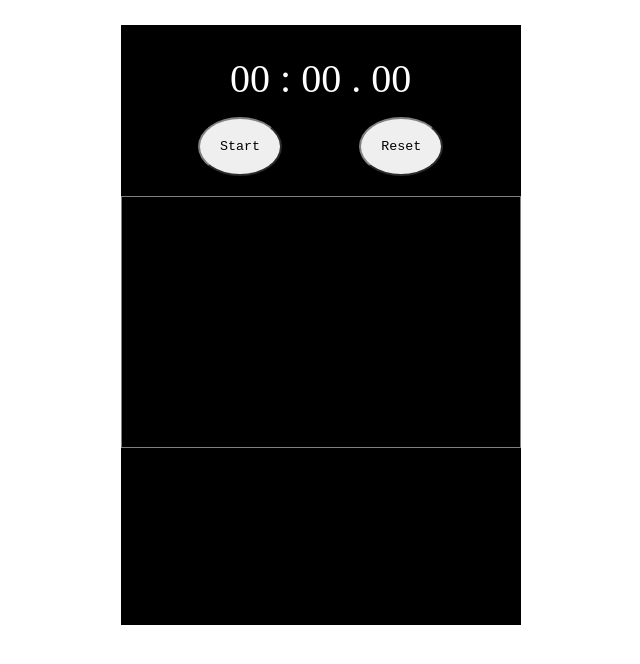
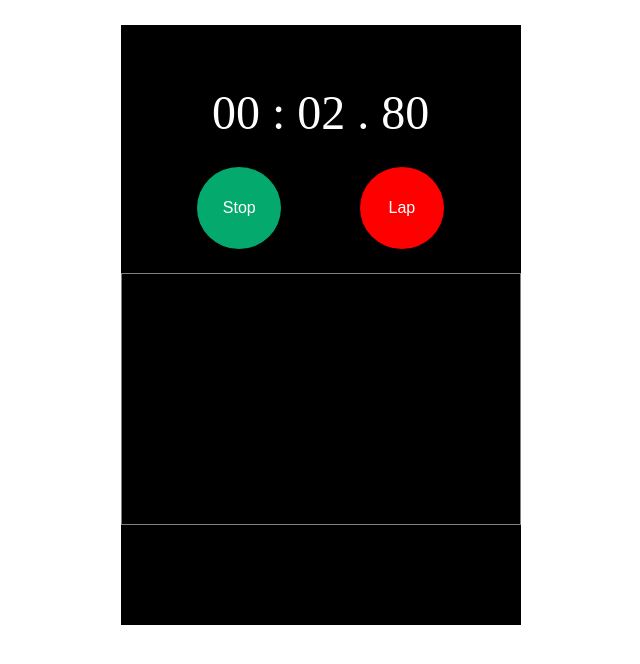
Before and after one commit to nikitagawde10/StopWatch, a plain HTML site: page index.html in a window 1280 px wide. Both pictures are taken after a click on the button "Start". Shown: the whole page, without its empty margins (393-1033 px from the left). Drawn offline with Linux system fonts and the light colour scheme.

Commit message:
fixing buttons

```diff
--- a/index.html
+++ b/index.html
@@ -11,12 +11,12 @@
             <!-- <h1>Stopwatch</h1> -->
         </div>
         <div id="displayTimerDiv" style="
-    padding-top: 30px;
+    padding-top: 60px;
     text-align: center;
-    font-size: 40px;
-    height: 50px;
+    height: 78px;
     color: white;
-    margin-bottom: 3%;
+    margin: 0%;
+    font-size: xxx-large;
 ">
         <!-- <div id="displayTimerDiv"> -->
             00 : 00 . 00
--- a/lapCounter.js
+++ b/lapCounter.js
@@ -1,4 +1,8 @@
 import getFormattedTime from "./timeCalculator.js";
+import printText from './timerFunctions.js';
+let lapArray = [];
+let numOfLaps = 0;
+const laps = document.getElementsByClassName("laps")[0];
 
 export default function lapTimerFunction(lapTimeStampWhenLapButtonClicked, startButtonClickedTime) {
     console.log('Testing function lap');
@@ -6,8 +10,8 @@ export default function lapTimerFunction(lapTimeStampWhenLapButtonClicked, start
     let minimumLapTime = Number.MAX_VALUE;
     let maximumLapTime = Number.MIN_VALUE;
 
-    console.log("Stopwatch start time is " + getFormattedTime(lapTimeStampWhenLapButtonClicked));
-    print(getFormattedTime(lapTimeStampWhenLapButtonClicked));
+    console.log("Stopwatch start time is " + getFormattedTime(startButtonClickedTime));
+    // printText(getFormattedTime(lapTimeStampWhenLapButtonClicked));
 
     const li = document.createElement("li");
     const number = document.createElement("span");
--- a/script.js
+++ b/script.js
@@ -1,29 +1,29 @@
 import getFormattedTime from './timeCalculator.js';
-import {resetTimerClicked, startTimerFunction, pauseTimer} from './timerFunctions.js';
+// import {
+//     resetTimerClicked,
+//     startTimerFunction,
+//     pauseTimer
+// } from './timerFunctions.js';
+import  printText  from './timerFunctions.js';
 import lapTimerFunction from './lapCounter.js';
 let passedTime = 0;
 let timerInterval;
 let startStopButton = document.getElementById("startStopButton");
 let lapResetButton = document.getElementById("lapResetButton");
-let numOfLaps = 0;
+
 const laps = document.getElementsByClassName("laps")[0];
 let runningStatus = false;
-let startStopstatus = "stop";
-
-function print(text) {
-    document.getElementById("displayTimerDiv").innerHTML = text;
-}
+let startButtonClickedTime;
 
 
 startStopButton.onclick = () => {
-    if (!runningStatus) { //false condition click on start
-        startStopButton.innerHTML //CHANGE BTN TEXT
-        // startStopstatus = "start" dont need
+    if (!runningStatus) { //true condition clicked on start, change text to stop, change reset to laps,
+        startStopButton.innerHTML = "Stop"
+        lapResetButton.innerHTML = "Lap"
         runningStatus = true;
         startTimerFunction();
     } else {
-        // stopTimerClicked(); //handle button text
-        startStopstatus = "stop"
+        lapResetButton.innerHTML = "reset"
         runningStatus = false;
         pauseTimer(); // pause the timer
     }
@@ -37,15 +37,56 @@ startStopButton.onclick = () => {
 
 lapResetButton.onclick = () => {
     let lapTimeStampWhenLapButtonClicked = Date.now();
-    console.log("this is lap time stamp when lap is clicked "+lapTimeStampWhenLapButtonClicked);
+    console.log("this is lap time stamp when lap is clicked " + getFormattedTime(lapTimeStampWhenLapButtonClicked));
     if (!runningStatus) { //true condition
-        startStopstatus = "stop";
         let lapTimeStampWhenLapButtonClicked = Date.now();
-        lapTimerFunction(lapTimeStampWhenLapButtonClicked,startButtonClickedTime);
-        runningStatus = false;
-    } else {
-        console.log("this is lap time stamp when lap is clicked "+lapTimeStampWhenLapButtonClicked);
+        lapResetButton.innerHTML = "lap";
+        startStopButton.innerHTML = "stop";
+        lapTimerFunction(lapTimeStampWhenLapButtonClicked, startButtonClickedTime);
+        runningStatus = true;
+        console.log("After clicking lap button the running status is " + runningStatus);
+
+    } else if(runningStatus){
+        lapResetButton.innerHTML = "reset";
         resetTimerClicked();
-        startTimerClicked();
     }
 }
+
+export function startTimerClicked() {
+    if (startStopstatus == "start") {
+        startStopButton.innerHTML = "Stop";
+        lapResetButton.innerHTML = "Lap";
+    } else if (startStopstatus == "stop") {
+        startStopButton.innerHTML = "Start";
+        lapResetButton.innerHTML = "Reset";
+    }
+}
+
+export function resetTimerClicked() {
+    clearInterval(timerInterval);
+    printText("00 : 00 : 00");
+    passedTime = 0;
+    numOfLaps = 0;
+    laps.innerHTML = '';
+    // laps.append(resetButton);
+    // showStartPauseButton("Start");
+    // showLapResetButton("Reset");
+}
+
+export function startTimerFunction() {
+    let startButtonClickedTime = Date.now();
+    console.log("this is start button clicked time " + getFormattedTime(startButtonClickedTime));
+    timerInterval = setInterval(function printTime() {
+        passedTime = Date.now() - startButtonClickedTime;
+        printText(getFormattedTime(passedTime));
+    }, 10);
+    // showStartPauseButton("Pause");
+    // // showStartPauseButton("Stop");
+    // ShowLapResetButton("LAP");
+}
+
+export function pauseTimer() {
+    clearInterval(timerInterval);
+    console.log(passedTime);
+    // showStartPauseButton("PLAY");
+}
--- a/style.css
+++ b/style.css
@@ -24,18 +24,16 @@
 .buttonsDiv {
     display: flex;
     justify-content: space-evenly;
+    height: 15%;
 }
 
 .textBtn {
-    border-color: gray;
-    padding: 5%;
-    font-family: monospace;
-    border-radius: 60%;
+    width: 21%;
 }
 
 button:hover {
     cursor: pointer;
-    background-color: green;
+    background-color: grey;
 }
 
 #displayLapDiv {
@@ -81,3 +79,29 @@ button:hover {
     margin: 5px;
 
 }
+#startStopButton{
+    background-color: #04AA6D; /* Green */
+    border: none;
+    color: white;
+    padding: 20px;
+    text-align: center;
+    text-decoration: none;
+    display: inline-block;
+    font-size: 16px;
+    margin: 4px 2px;
+    cursor: pointer;
+    border-radius: 50%;
+}
+#lapResetButton{
+    background-color: red;
+    border: none;
+    color: white;
+    padding: 20px;
+    text-align: center;
+    text-decoration: none;
+    display: inline-block;
+    font-size: 16px;
+    margin: 4px 2px;
+    cursor: pointer;
+    border-radius: 50%;
+}
--- a/timerFunctions.js
+++ b/timerFunctions.js
@@ -1,37 +1,10 @@
-export function resetTimerClicked() {
-    clearInterval(timerInterval);
-    print("00 : 00 : 00");
-    passedTime = 0;
-    numOfLaps = 0;
-    laps.innerHTML = '';
-    // laps.append(resetButton);
-    // showStartPauseButton("Start");
-    // showLapResetButton("Reset");
+import getFormattedTime from "./timeCalculator.js";
+
+
+
+
+
+
+export default function printText(text) {
+    document.getElementById("displayTimerDiv").innerHTML = text;
 }
-
-export function startTimerFunction() {
-    let startButtonClickedTime = Date.now();
-    console.log("this is start button clicked time " + getFormattedTime(startButtonClickedTime));
-    timerInterval = setInterval(function printTime() {
-        passedTime = Date.now() - startButtonClickedTime;
-        print(getFormattedTime(passedTime));
-    }, 1000);
-    // showStartPauseButton("Pause");
-    // // showStartPauseButton("Stop");
-    // ShowLapResetButton("LAP");
-}
-
-export function pauseTimer() {
-    clearInterval(timerInterval);
-    console.log(passedTime);
-    // showStartPauseButton("PLAY");
-}
-export function startTimerClicked() {
-    if (startStopstatus == "start") {
-        startStopButton.innerHTML = "Stop";
-        lapResetButton.innerHTML = "Lap";
-    } else if (startStopstatus == "stop") {
-        startStopButton.innerHTML = "Start";
-        lapResetButton.innerHTML = "Reset";
-    }
-}
```
